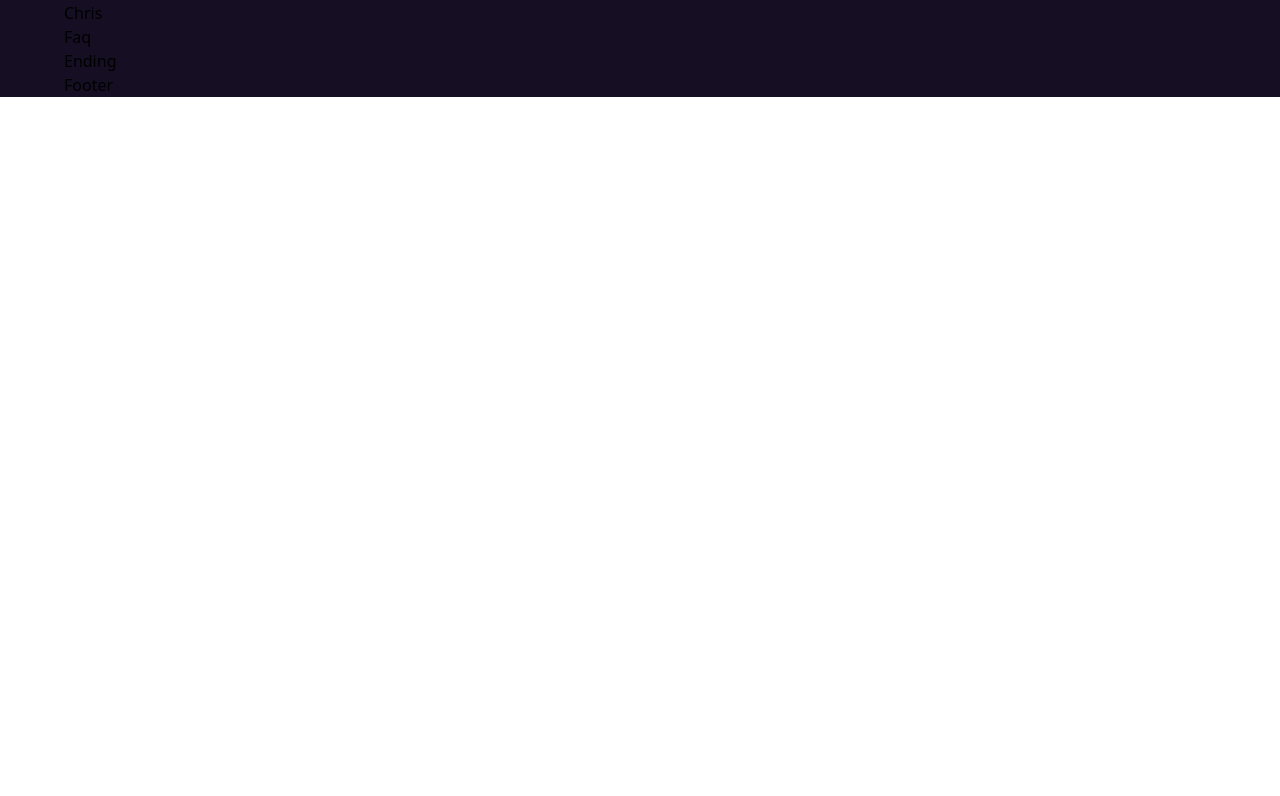
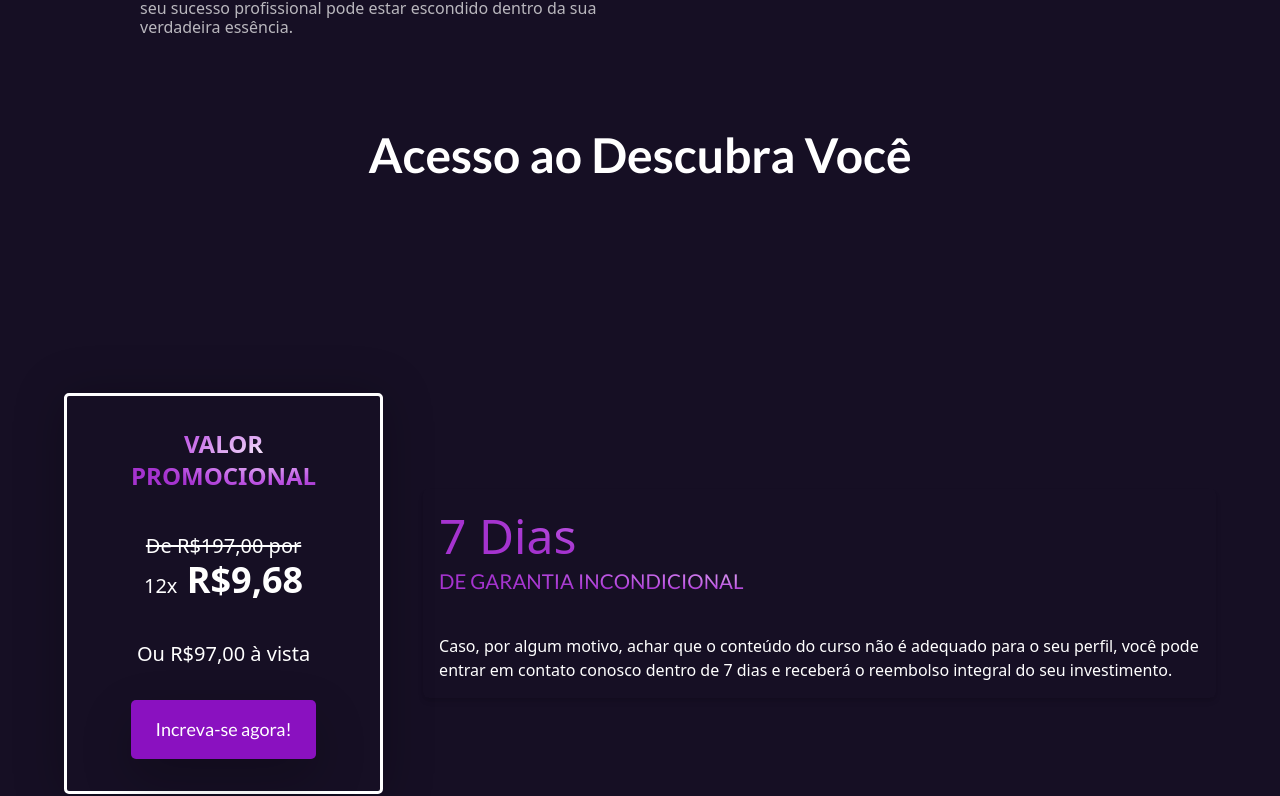
Before and after one commit to RaisaBernardes/chrisarrudadescubravoce, a React (Vite) app in the folder descubra-voce-chris/: page / in a window 1280 px wide. Shown: the part 3668-4464 px from the top of the page. Before the commit the page ends 3765 px from the top, so only its background shows below. Built offline with nearby package versions, Linux system fonts and the light colour scheme.

Commit message:
investment

```diff
--- a/descubra-voce-chris/src/components/CTA.jsx
+++ b/descubra-voce-chris/src/components/CTA.jsx
@@ -1,10 +1,10 @@
 import React from 'react'
 
-const CTA = ({ styles }) => {
+const CTA = ({ styles, label }) => {
   return (
     <button type='button'
     className={`py-4 px-6 bg-button rounded-[5px] font-lato font-medium text-[18px] text-white outline-none ${styles}`}>
-      Eu quero ser magnética!
+      {label}
     </button>
   )
 }
--- a/descubra-voce-chris/src/components/Hero.jsx
+++ b/descubra-voce-chris/src/components/Hero.jsx
@@ -25,7 +25,7 @@ const Hero = () => (
 
       </p>
 
-       <CTA styles='mt-8'/>
+       <CTA styles='mt-8' label='Eu quero ser magnética!'/>
        <p className={`${styles.paragraph_small} max-w-[540px] mt-8`}>
        Compra 100% segura | Garantia incondicional de 7 dias
        </p>
--- a/descubra-voce-chris/src/components/HowWorks.jsx
+++ b/descubra-voce-chris/src/components/HowWorks.jsx
@@ -3,11 +3,11 @@ import styles, { layout }  from "../style";
 
 
 const ModulesContainer = ({icon, title, content, index}) => (
-  <div className="flex flex-row">
+  <div className="w-1/2 flex flex-row">
     <div className={`w-[64px] h-[64px] rounded-full ${styles.flexCenter} dimPurple `}>
       <img src={icon} alt='icon' className='w-[30%] h-[30%] object-contain'/>
     </div>
-    <div className='flex-1 flex flex-col ml-3'>
+    <div className='flex-1 flex flex-col ml-3 mt-5'>
       <h4 className='text-lg font-semibold font-normal leading-[1.2] text-white'>
         {title}
       </h4>
@@ -17,7 +17,6 @@ const ModulesContainer = ({icon, title, content, index}) => (
     </div>
   </div>
 )
-
 
 
 const HowWorks = () => {
--- a/descubra-voce-chris/src/components/Investment.jsx
+++ b/descubra-voce-chris/src/components/Investment.jsx
@@ -1,10 +1,61 @@
 import React from 'react'
+import styles, { layout }  from "../style";
+import CTA from "./CTA";
 
 /* title: Acesso ao Descubra Você*/
 const Investment = () => {
   return (
 
-    <div>Investment</div>
+    <section id="investment" className="flex-col relative mt-20 mb-20">
+    <div className="flex justify-center items-center">
+          <h1 className={`${styles.heading2} text-center`}>Acesso ao Descubra Você</h1>
+    </div>
+
+
+
+
+    <div class="flex justify-center items-center h-screen">
+      <div class="flex space-x-10 justify-center items-center">
+        <div class="border_card p-8 pr-16 pl-16 rounded-md shadow-md text-center">
+          {/*Content for the left card*/}
+          <div class="text-2xl font-semibold uppercase second_purple_gradient">VALOR PROMOCIONAL</div>
+          <div class="mt-10 text-center">
+            <div class="text-white text-xl font-normal line-through">De R$197,00 por</div>
+            <div class="text-white text-4xl font-bold"><span class="text-xl font-normal">12x</span> R$9,68</div>
+          </div>
+          <div class="mt-10 text-center">
+            <div class="text-white text-xl font-normal">Ou R$97,00 à vista</div>
+          </div>
+
+          {/*Button*/}
+          <div className='flex justify-center'>
+          <CTA styles='mt-8' label='Increva-se agora!'/>
+          </div>
+
+        </div>
+        <div class="grid p-4 rounded-md shadow-md">
+          {/*Content for the right card*/}
+          <div class="text-left">
+            <div class="text-[48px] font-normal leading-[62.4px] capitalize second_purple_gradient">7 Dias</div>
+            <div class="font-lato text-[20.446px] uppercase leading-[26.58px] second_purple_gradient">DE GARANTIA INCONDICIONAL</div>
+
+            <div class="mt-10 text-white">
+              Caso, por algum motivo, achar que o conteúdo do curso não é adequado para o seu perfil, você pode entrar em contato conosco dentro de 7 dias e receberá o reembolso integral do seu investimento.
+            </div>
+          </div>
+
+        </div>
+      </div>
+    </div>
+
+
+
+
+
+
+
+  </section>
+
   )
 }
 
--- a/descubra-voce-chris/src/index.css
+++ b/descubra-voce-chris/src/index.css
@@ -15,6 +15,8 @@
   --card-shadow: 0px 20px 100px -10px rgba(66, 71, 91, 0.1);
 
   --darkPurpleGradient: linear-gradient(153deg, #592859 -341.94%, #130C21 95.11%);
+
+  --borderGradient: rgba(255, 255, 255, 1);
 }
 
 * {
@@ -134,3 +136,9 @@
   -webkit-background-clip: text;
   -webkit-text-fill-color: transparent;
 }
+
+.border_card {
+  border-radius: 5px;
+  border: 3px solid var(--borderGradient);
+  box-shadow: 0px 4px 50px 0px rgba(0, 0, 0, 0.25);
+}
```
